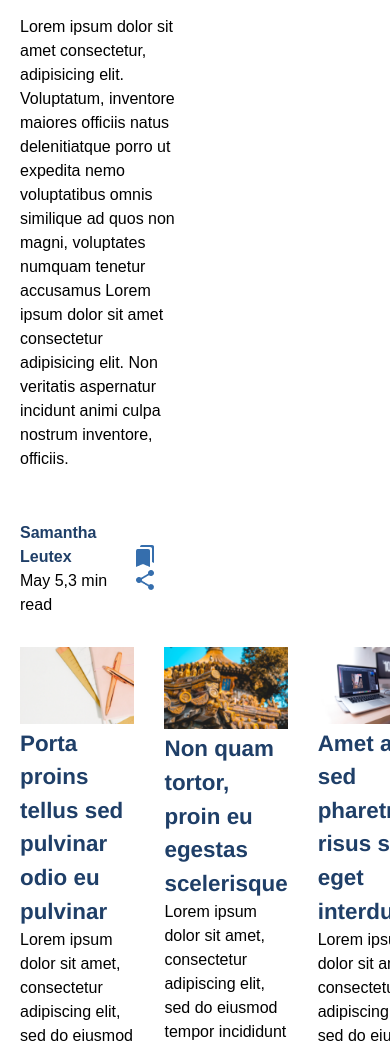
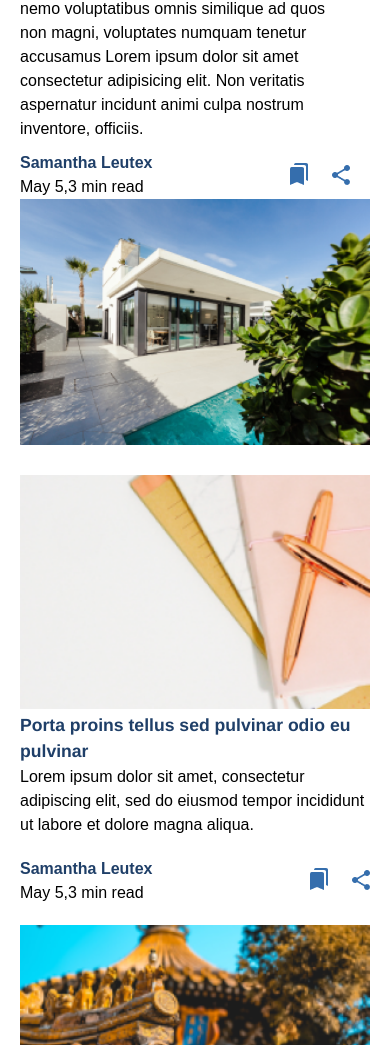
Before and after one commit to Dede1421/Hackaton-s6, a plain HTML site: page index.html in a window 390 px wide. Shown: the part 822-1867 px from the top of the page. Drawn offline with Linux system fonts and the light colour scheme.

Commit message:
Casi finalizado el responsive

```diff
--- a/index.html
+++ b/index.html
@@ -35,7 +35,8 @@
     <section class="popular">
       <h3>POPULAR</h3>
       <article class="article-f1">
-        <div class="popular-c">
+        <div class="content-info">
+          <div>
             <h2>Feugiat Sodales at nullam tellus.</h2>
             <p>Lorem ipsum dolor sit amet consectetur, adipisicing elit. Voluptatum, inventore maiores officiis
               natus
@@ -44,6 +45,7 @@
               tenetur accusamus Lorem ipsum dolor sit amet consectetur adipisicing elit. Non veritatis
               aspernatur incidunt
               animi culpa nostrum inventore, officiis.</p>
+          </div>
           <div class="article-footer">
             <div>
               <p class="author">Samantha Leutex</p>
@@ -126,12 +128,14 @@
           <img src="./images/img5.png" alt="imagen-5">
         </div>
         <div class="content-info">
+          <div>
             <h2>Massa eu in laoreet enim augue vulputate nunc.</h2>
             <p>Lorem ipsum dolor sit amet consectetur adipisicing elit. Aliquid, ullam aut explicabo fugit illo
               beatae
               neque sint pariatur iusto exercitationem nesciunt, necessitatibus blanditiis vitae, incidunt
               labore alias
               omnis. Suscipit, officiis</p>
+          </div>
           <div class="article-footer">
             <div>
               <p class="author">Samantha Leutex</p>
@@ -149,12 +153,14 @@
           <img src="./images/img6.png" alt="imagen-6">
         </div>
         <div class="content-info">
+          <div>
             <h2>Feugiat a euismod arcu feugiat posuere morbi.</h2>
             <p>Lorem ipsum dolor sit amet consectetur adipisicing elit. Aliquid, ullam aut explicabo fugit illo
               beatae
               neque sint pariatur iusto exercitationem nesciunt, necessitatibus blanditiis vitae, incidunt
               labore alias
               omnis. Suscipit, officiis</p>
+          </div>
           <div class="article-footer">
             <div>
               <p class="author">Samantha Leutex</p>
@@ -172,12 +178,14 @@
           <img src="./images/img7.png" alt="imagen-7">
         </div>
         <div class="content-info">
+          <div>
             <h2>Sociis purus pellentesque faucibus vitae et felis.</h2>
             <p>Lorem ipsum dolor sit amet consectetur adipisicing elit. Aliquid, ullam aut explicabo fugit illo
               beatae
               neque sint pariatur iusto exercitationem nesciunt, necessitatibus blanditiis vitae, incidunt
               labore alias
               omnis. Suscipit, officiis</p>
+          </div>
           <div class="article-footer">
             <div>
               <p class="author">Samantha Leutex</p>
@@ -195,12 +203,14 @@
           <img src="./images/img8.png" alt="imagen-8">
         </div>
         <div class="content-info">
+          <div>
             <h2>Cursus feugiat mi pellentesque mauris sed eu.</h2>
             <p>Lorem ipsum dolor sit amet consectetur adipisicing elit. Aliquid, ullam aut explicabo fugit illo
               beatae
               neque sint pariatur iusto exercitationem nesciunt, necessitatibus blanditiis vitae, incidunt
               labore alias
               omnis. Suscipit, officiis</p>
+          </div>
           <div class="article-footer">
             <div>
               <p class="author">Samantha Leutex</p>
@@ -218,12 +228,14 @@
           <img src="./images/img9.png" alt="imagen-9">
         </div>
         <div class="content-info">
+          <div>
             <h2>A morbi arcu curabitur etiam fringilla augue.</h2>
             <p>Lorem ipsum dolor sit amet consectetur adipisicing elit. Aliquid, ullam aut explicabo fugit illo
               beatae
               neque sint pariatur iusto exercitationem nesciunt, necessitatibus blanditiis vitae, incidunt
               labore alias
               omnis. Suscipit, officiis</p>
+          </div>
           <div class="article-footer">
             <div>
               <p class="author">Samantha Leutex</p>
@@ -258,10 +270,10 @@
     </div>
     <hr class="line-2">
     <div class="footer-info">
-      <div>
+      <div class="contact">
         <img src="./images/logo-footer.png" alt="logo.png">
         <ul>
-          <li><span>A.</span> Lorem ipsum dolor sit amet consectetur, adipisicing elit.</li>
+          <li class="address"><span>A.</span> Lorem ipsum dolor sit amet consectetur, adipisicing elit.</li>
           <li><span>T.</span> + 62-812-7313-4321</li>
           <li><span>E.</span> hello.afrian@gmial.com</li>
         </ul>
@@ -287,7 +299,6 @@
     </div>
     <p class="copyright">2020 &copy; Afrianska. All rights reserved.</p>
   </footer>
-
 </body>
 
 </html>
--- a/styles/_variables.scss
+++ b/styles/_variables.scss
@@ -29,6 +29,7 @@ $font-size: (
   article-f2: 1.4rem,
   article-f3: 1.1rem,
   footer-h2: 2.3rem,
+  footer-h3: 1.2rem,
   links: 1.3rem,
 );
 
@@ -46,7 +47,7 @@ $width: (
   p: 44%,
   input: 100%,
   footer: 95%,
-  content-info: 64%,
+  content-info: 100%,
 );
 
 $max-width: (
@@ -83,7 +84,7 @@ $align-center: center;
 
 $breakpoints: (
   lg: 1024px,
-  md: 970px,
-  sm: 760px,
+  md: 940px,
+  sm: 765px,
   xsm: 420px,
 );
--- a/styles/molecules/_article-f1.scss
+++ b/styles/molecules/_article-f1.scss
@@ -2,19 +2,45 @@
 
 .article-f1 {
   display: grid;
-  grid-template-columns: 1fr 1fr;
+  grid-template-columns: repeat(auto-fit, minmax(220px, 1fr));
   padding-bottom: 30px;
 
-  .popular-c {
+  .content-info {
     padding-right: 20px;
+
+    @include breakpoints(md) {
+      .article-footer {
+        padding-top: 10px;
+      }
+    }
   }
 
   .img-popular img {
     width: 100%;
   }
 
+  @include breakpoints(md) {
+    .img-popular {
+      display: $d-flex;
+      align-items: $align-center;
+    }
+  }
+
   h2 {
     font-size: map-get($font-size, h2);
     padding-bottom: 30px;
+
+    @include breakpoints(md) {
+      font-size: 1.7rem;
+      padding-bottom: 25px;
+    }
+
+    @include breakpoints(sm) {
+      padding-bottom: 20px;
+    }
+  }
+
+  @include breakpoints(sm) {
+    display: block;
   }
 }
--- a/styles/molecules/_article-f2.scss
+++ b/styles/molecules/_article-f2.scss
@@ -1,7 +1,7 @@
 .article-f2 {
   display: grid;
-  grid-template-columns: 1fr 1fr 1fr;
-  gap: 30px;
+  grid-template-columns: repeat(auto-fit, minmax(220px, 1fr));
+  gap: 20px;
 
   article .img-popular2 {
     width: 100%;
@@ -10,5 +10,17 @@
   h2 {
     font-size: map-get($font-size, article-f2);
     line-height: map-get($line-height, popular);
+
+    @include breakpoints(md) {
+      font-size: 1.1rem;
+    }
   }
+
+  .article-footer {
+    margin-top: 20px;
+  }
+
+  // @include breakpoints(sm) {
+  //   display: block;
+  // }
 }
--- a/styles/molecules/_article-f3.scss
+++ b/styles/molecules/_article-f3.scss
@@ -1,19 +1,40 @@
 /*Estilo de la Sección all-article*/
+
+.content-info {
+  display: flex;
+  flex-direction: column;
+  justify-content: space-between;
+}
 
 .article-f3 {
   display: $d-flex;
-  justify-content: $jc-between;
-  padding-bottom: 20px;
+  // justify-content: $jc-between;
+  padding-bottom: 30px;
 
   .img-allArticle img {
     width: 100%;
+
+    @include breakpoints(md) {
+      height: 100%;
+    }
   }
 
   .content-info {
+    max-width: 590px;
     width: map-get($width, content-info);
+    padding-left: 20px;
 
-    @include breakpoints(lg) {
-      width: 62%;
+    // @include breakpoints(lg) {
+    //   width: 61%;
+    // }
+
+    // @include breakpoints(md) {
+    //   width: 59%;
+    // }
+    @include breakpoints(md) {
+      .article-footer {
+        padding-top: 10px;
+      }
     }
   }
 
@@ -21,4 +42,12 @@
     font-size: map-get($font-size, article-f3);
     padding-bottom: 10px;
   }
+
+  p {
+    font-size: 0.9rem;
+  }
+
+  @include breakpoints(sm) {
+    display: block;
+  }
 }
--- a/styles/molecules/_article-footer.scss
+++ b/styles/molecules/_article-footer.scss
@@ -2,5 +2,5 @@
   display: $d-flex;
   justify-content: $jc-between;
   align-items: $align-center;
-  margin-top: 50px;
+  // margin-top: 50px;
 }
--- a/styles/molecules/_banner.scss
+++ b/styles/molecules/_banner.scss
@@ -13,6 +13,10 @@
   h1 {
     font-size: map-get($font-size, h1);
     margin-bottom: 30px;
+
+    @include breakpoints(md) {
+      font-size: 2rem;
+    }
   }
 
   p {
--- a/styles/organism/_footer.scss
+++ b/styles/organism/_footer.scss
@@ -15,6 +15,10 @@ footer {
   h2 {
     font-size: map-get($font-size, footer-h2);
     font-family: map-get($font-family, h2);
+
+    @include breakpoints(md) {
+      font-size: 2rem;
+    }
   }
 
   .work-us p {
@@ -27,10 +31,10 @@ footer {
   }
 
   h3 {
-    font-size: 20px;
+    font-size: map-get($font-size, footer-h3);
     font-weight: map-get($font-weight, h3);
     font-family: map-get($font-family, h3);
-    padding-bottom: 30px;
+    padding: 10px 0px 30px 0px;
   }
 
   a {
@@ -54,6 +58,22 @@ footer {
   align-items: $align-center;
   padding: 100px;
 
+  .contact {
+    width: 30%;
+
+    @include breakpoints(lg) {
+      width: 35%;
+    }
+
+    @include breakpoints(md) {
+      width: 42%;
+    }
+
+    .address {
+      padding-bottom: 25px;
+    }
+  }
+
   img {
     padding-bottom: 20px;
   }
@@ -61,4 +81,8 @@ footer {
   span {
     font-weight: bold;
   }
+
+  @include breakpoints(sm) {
+    display: block;
+  }
 }
```
Also changed, not shown: styles/main.css, 1 other file. Lines whose indentation alone changed are shown as unchanged.
